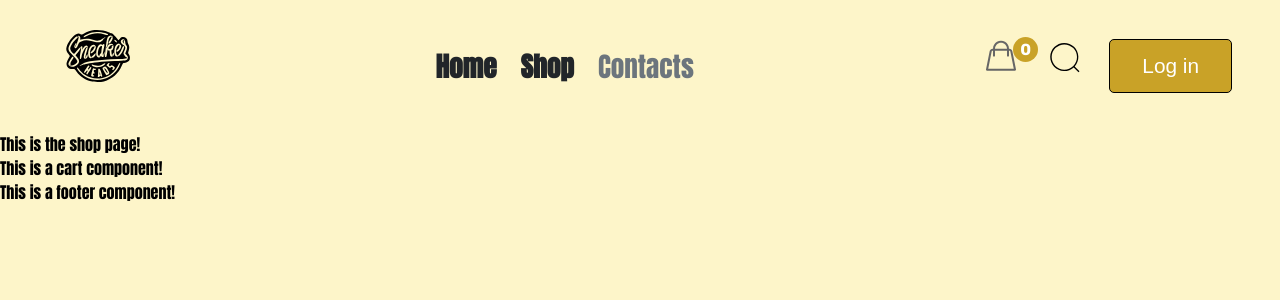
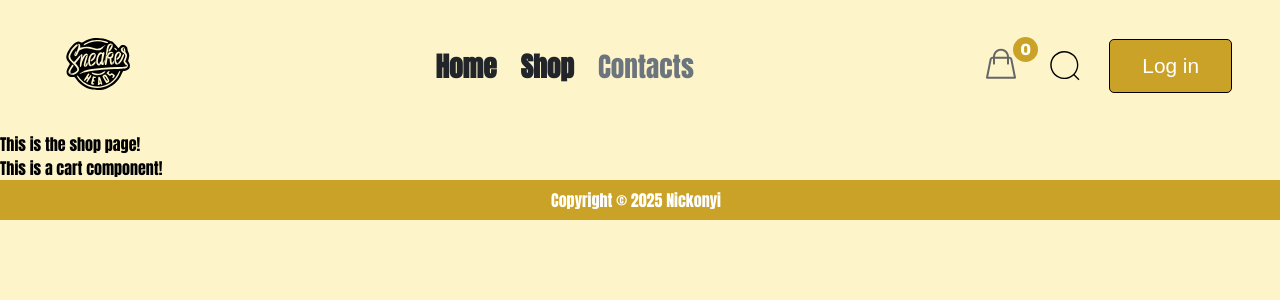
Before and after one commit to nickonyi/Shopping-Cart, a React (Vite) app: page /Shopping-Cart/shop in a window 1280 px wide. Shown: the top 300 px of the page. Built offline with nearby package versions, Linux system fonts and the light colour scheme.

Commit message:
footer component

```diff
--- a/src/components/Footer.jsx
+++ b/src/components/Footer.jsx
@@ -1,5 +1,14 @@
-export default function Footer(){
-    return (
-        <p>This is a footer component!</p>
-    )
+import Github from '../assets/icons/github.svg?react';
+
+export default function Footer() {
+  return (
+    <footer className="footer">
+      <p>Copyright © 2025 Nickonyi</p>
+      <div>
+        <a href="https://github.com/nickonyi" target="_blank" rel="noreferrer">
+          <Github className="icon" />
+        </a>
+      </div>
+    </footer>
+  );
 }
--- a/src/styles/style.scss
+++ b/src/styles/style.scss
@@ -39,7 +39,7 @@ a {
 
 .icon {
   cursor: pointer;
-  transform: translateY(-10px);
+  transform: translateY(-2px);
 }
 
 .logo-icon {
@@ -126,3 +126,13 @@ header {
     box-shadow: 0.5rem 0.5rem 0 $grey;
   }
 }
+
+.footer {
+  display: flex;
+  align-items: center;
+  justify-content: center;
+  gap: 0.5rem;
+  padding: 0.5rem;
+  background: $yelllow;
+  color: #fff;
+}
```
